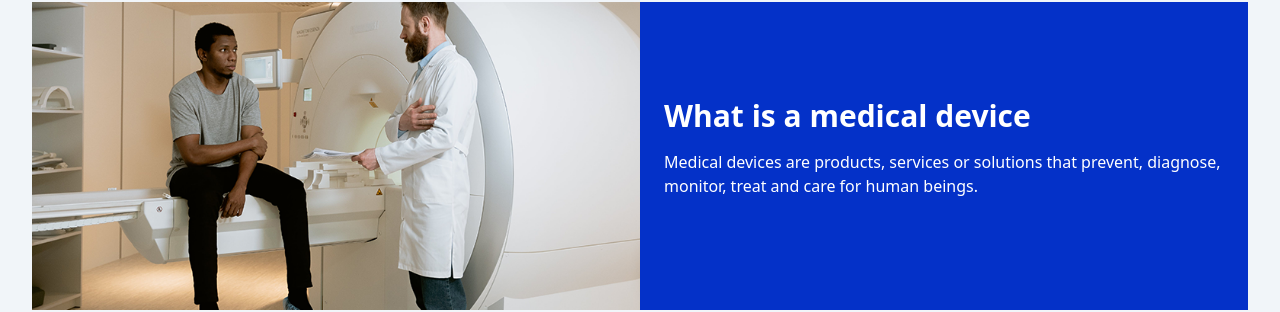
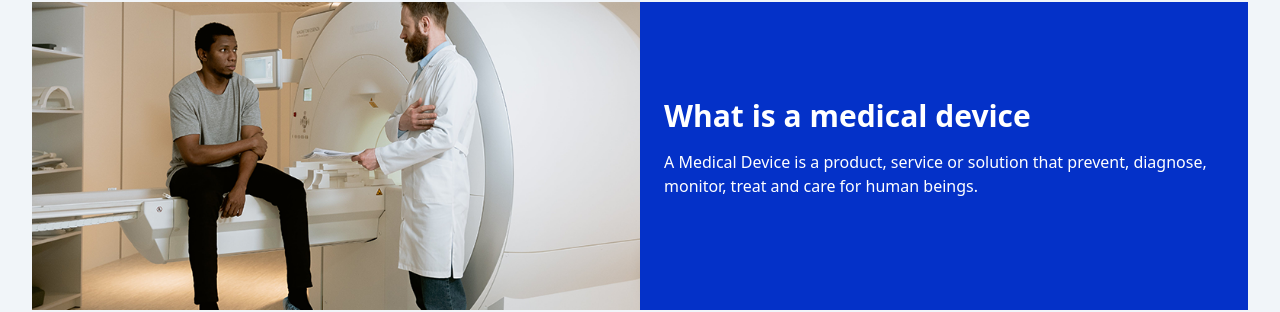
Before and after one commit to Jaarabytes/medak, a Next.js app: page /about-the-industry in a window 1280 px wide. Shown: the part 903-1215 px from the top of the page. Built offline with nearby package versions, Linux system fonts and the light colour scheme.

Commit message:
update medical device

```diff
--- a/next.config.js
+++ b/next.config.js
@@ -1,5 +1,6 @@
 /** @type {import('next').NextConfig} */
 const nextConfig = {
+  output: 'export',
   // add images to next
   images: {
     remotePatterns: [
--- a/src/app/about-the-industry/page.tsx
+++ b/src/app/about-the-industry/page.tsx
@@ -46,7 +46,7 @@ export default function AboutTheIndustryPage() {
         title={" What is a medical device"}
         // subTitle={"subTitle"}
         description={
-          "Medical devices are products, services or solutions that prevent, diagnose, monitor, treat and care for human beings."
+          "A Medical Device is a product, service or solution that prevent, diagnose, monitor, treat and care for human beings."
         }
         imageURL={"/images/vertical-images/medical-device-mri.png"}
       />
--- a/src/app/blog/[blogSlug]/page.tsx
+++ b/src/app/blog/[blogSlug]/page.tsx
@@ -11,7 +11,7 @@ import ParagraphSection from "@/components/sections/paragraph";
 import { Button } from "@/components/ui/button";
 import { LuArrowLeft } from "react-icons/lu";
 import Link from "next/link";
-import ImageContaier from "@/components/ui/image-container";
+import ImageContainer from "@/components/ui/image-container";
 
 const SingleBlogPage = async ({
   params,
@@ -46,7 +46,7 @@ const SingleBlogPage = async ({
               </div>
             </ParagraphSection>
             <div className="w-9/12 md:w-1/2 mb-4 mx-auto">
-              <ImageContaier
+              <ImageContainer
                 imageURL={blogPost.imageURL}
                 ratio={1 / 1}
                 alt={blogPost.title + " image"}
```
